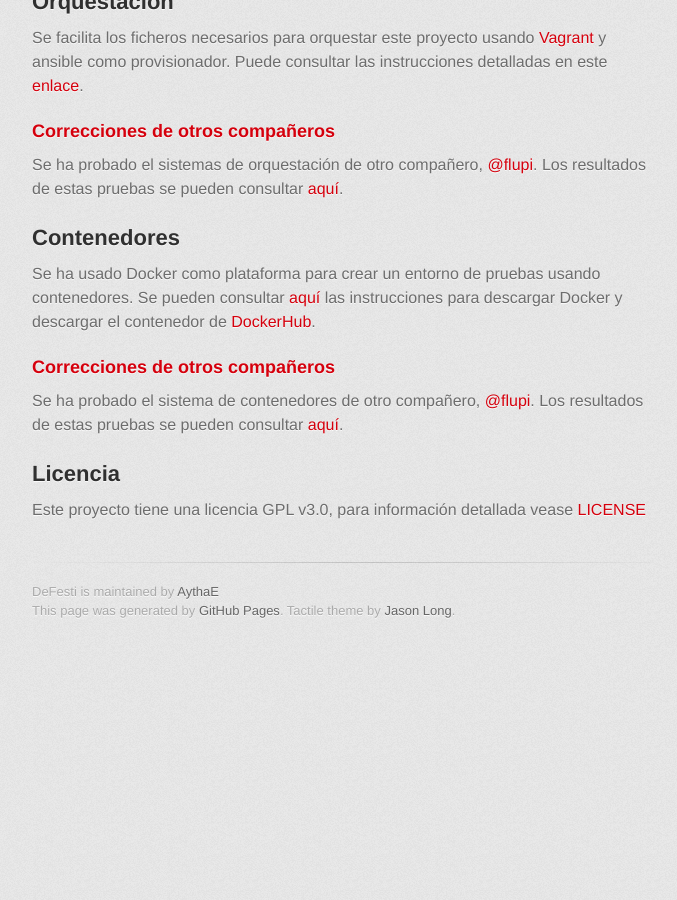
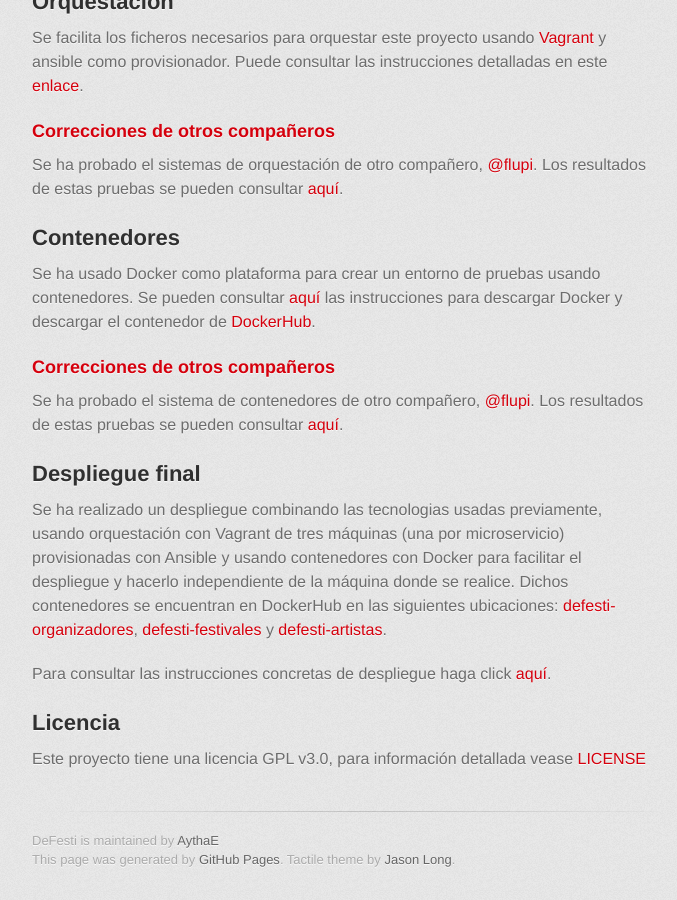
Before and after one commit to AythaE/DeFesti, a Jekyll site: the page built from index.md, in a window 1280 px wide and 900 px high, scrolled down 3402 px. Shown: the whole window, without its empty margins (298-975 px from the left). Built offline with Jekyll 4.4.1, drawn with Linux system fonts in a browser that asks for light colours; some web fonts are replaced; our own code applies the rules of GitHub Pages for plain Markdown files; before the commit the page ends 4053 px from its top, so only the background shows below that; some of the changed text lies outside the part shown.

Commit message:
Actualizado README.md e index.md de la rama gh-pages closes #18 closes #19 closes #20 closes #21

```diff
--- a/index.md
+++ b/index.md
@@ -72,6 +72,10 @@ Se ha usado Docker como plataforma para crear un entorno de pruebas usando conte
 ### Correcciones de otros compañeros
 Se ha probado el sistema de contenedores de otro compañero, [@flupi](https://github.com/fblupi). Los resultados de estas pruebas se pueden consultar [aquí](prueba_contenedores_companieros).
 
+## Despliegue final
+Se ha realizado un despliegue combinando las tecnologias usadas previamente, usando orquestación con Vagrant de tres máquinas (una por microservicio) provisionadas con Ansible y usando contenedores con Docker para facilitar el despliegue y hacerlo independiente de la máquina donde se realice. Dichos contenedores se encuentran en DockerHub en las siguientes ubicaciones: [defesti-organizadores](https://hub.docker.com/r/aythae/defesti-organizadores/), [defesti-festivales](https://hub.docker.com/r/aythae/defesti-festivales/) y [defesti-artistas](https://hub.docker.com/r/aythae/defesti-artistas/).
+
+Para consultar las instrucciones concretas de despliegue haga click [aquí](despliegue_final).
 
 ## Licencia
 Este proyecto tiene una licencia GPL v3.0, para información detallada vease [LICENSE](https://github.com/AythaE/DeFesti/blob/master/LICENSE)
```
Also changed, not shown: other parts of index.md (+1 -1 lines), README.md.
